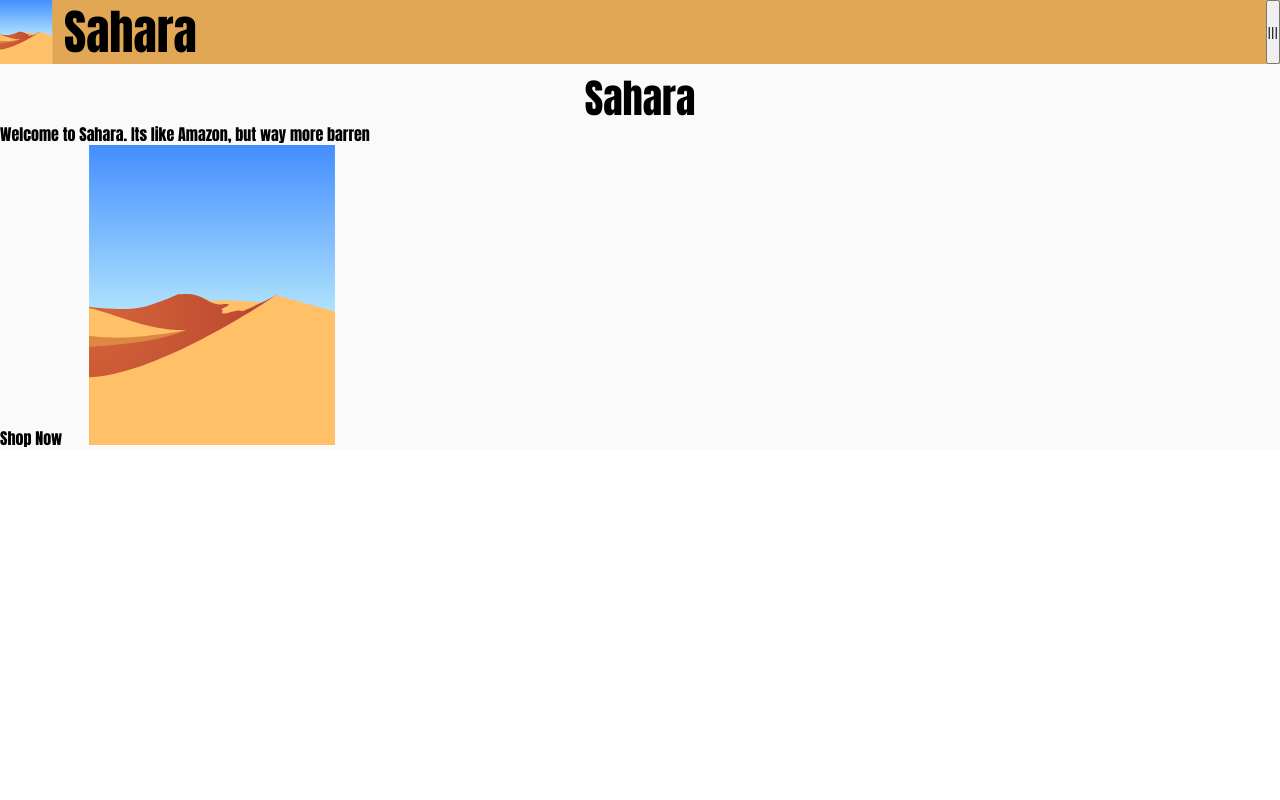
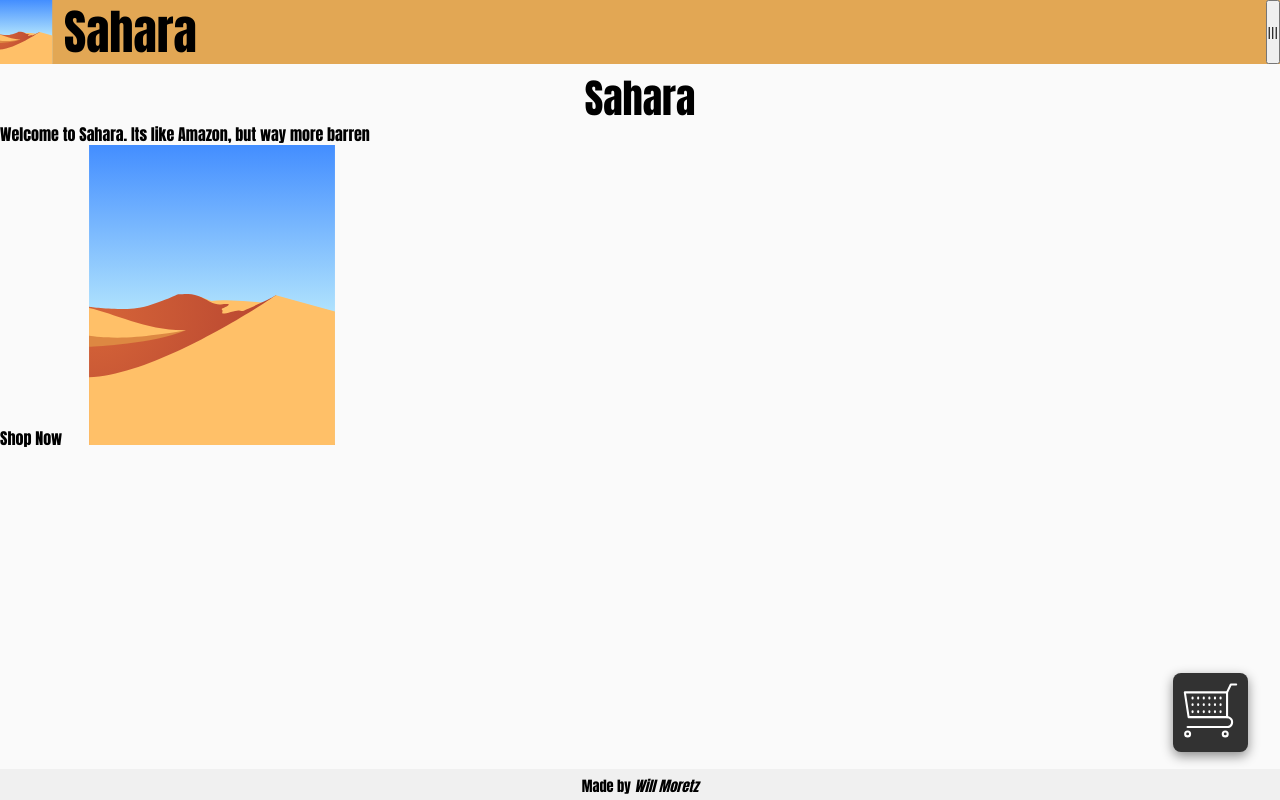
Before and after one commit to WillMoretz/shopping-cart, a React app: page /shop in a window 1280 px wide. Shown: the top 800 px of the page. Built offline with nearby package versions, Linux system fonts and the light colour scheme; no server answers.

Commit message:
styled shopping cart link

```diff
--- a/src/index.css
+++ b/src/index.css
@@ -91,6 +91,23 @@
 section {
   flex: 1;
   background-color: rgb(250, 250, 250);
+}
+
+.cart-link {
+  position: fixed;
+  bottom: 48px;
+  right: 32px;
+  aspect-ratio: 1/1;
+  width: 75px;
+  background-color: rgb(50, 50, 50);
+  box-shadow: rgba(0, 0, 0, 0.45) 0 4px 12px;
+  transition: filter 225ms ease-in-out, box-shadow 225ms ease-in-out;
+  border-radius: 0.5rem;
+}
+
+.cart-link:hover {
+  filter: contrast(80%);
+  box-shadow: rgba(100, 100, 100, 0.45) 0 4px 12px;
 }
 
 h2 {
@@ -211,7 +228,6 @@
 
 .product-description {
   grid-area: desc;
-  /* padding: 2rem; */
   text-indent: 2rem;
 }
 
@@ -226,7 +242,7 @@
   box-shadow: rgba(0, 0, 0, 0.45) 0 4px 12px;
   background-color: rgb(50, 50, 50);
   color: white;
-  transition: filter 225ms ease-in-out;
+  transition: filter 225ms ease-in-out, box-shadow 225ms ease-in-out;
   margin-bottom: 1rem;
 }
 
```
